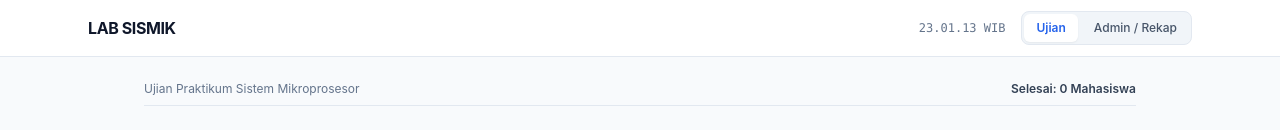
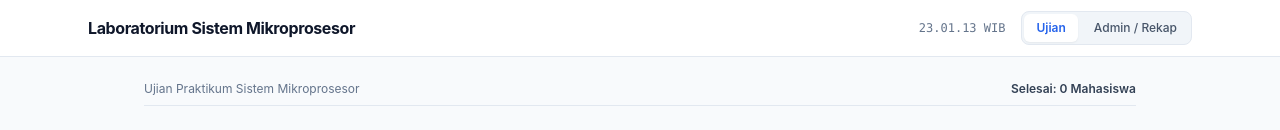
Before and after one commit to 2304111010062/FINAL_LAB, a Next.js app: page / in a window 1280 px wide. Shown: the top 130 px of the page. Built offline with nearby package versions, Linux system fonts and the light colour scheme; no server answers; the database is empty.

Commit message:
Rename brand to Laboratorium Sistem Mikroprosesor

```diff
--- a/src/components/Header.tsx
+++ b/src/components/Header.tsx
@@ -32,7 +32,7 @@ export default function Header() {
         {/* Brand */}
         <Link href="/" className="flex items-center gap-2">
           <span className="font-bold text-base text-slate-900 tracking-tight">
-            LAB SISMIK
+            Laboratorium Sistem Mikroprosesor
           </span>
         </Link>
 
```
